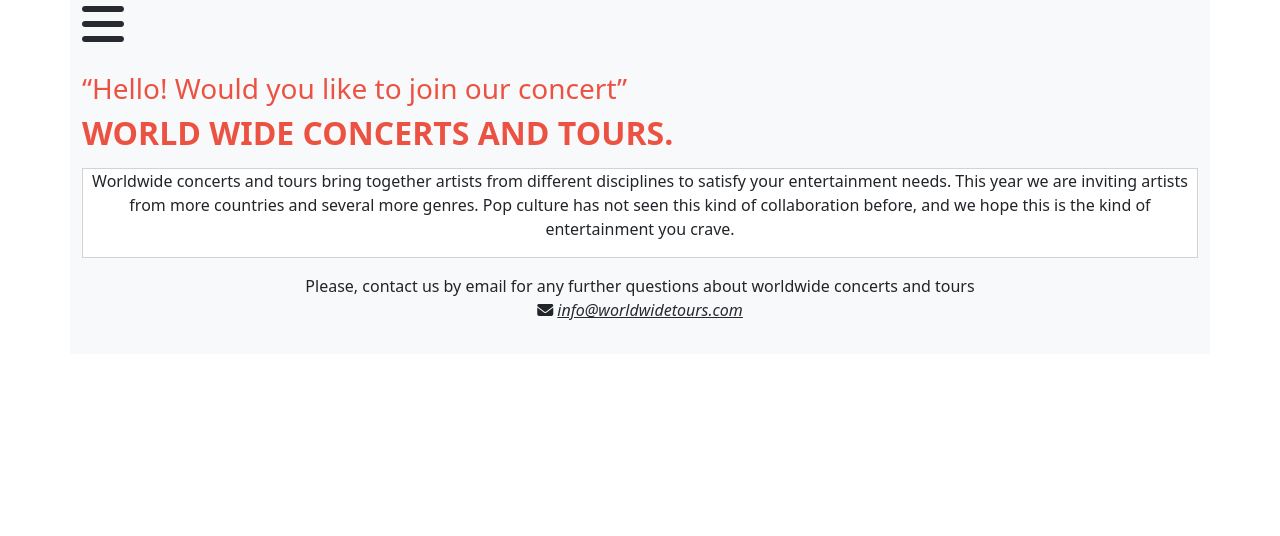
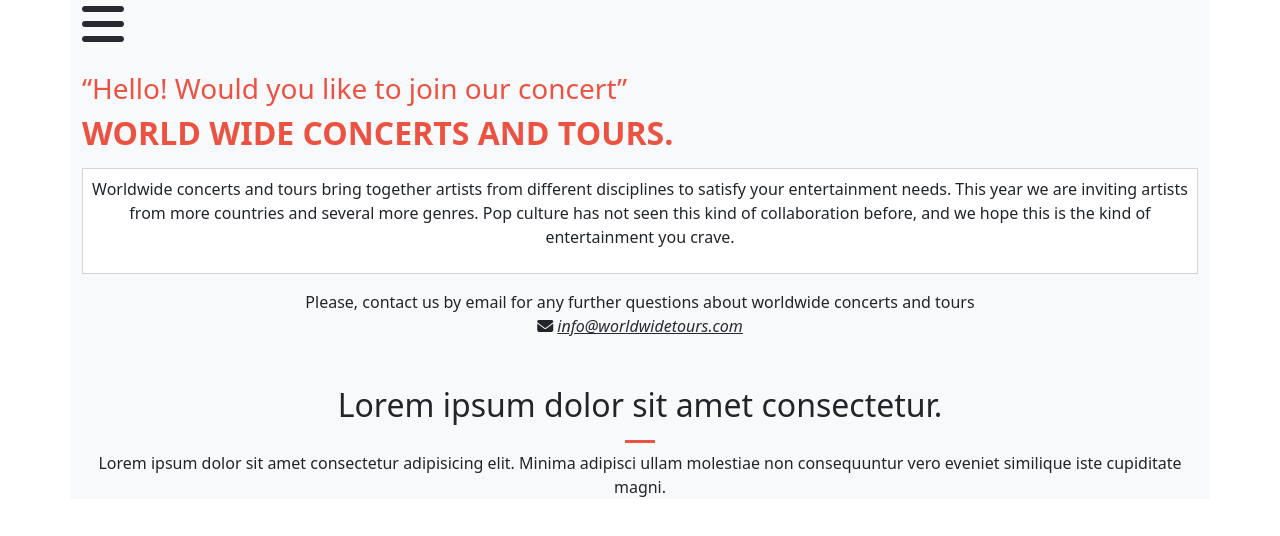
Before and after one commit to chrystalme/concert-hub, a website: page about.html in a window 1280 px wide. Drawn offline with Linux system fonts and the light colour scheme.

Commit message:
Add about.html content and scaffold

```diff
--- a/about.html
+++ b/about.html
@@ -27,16 +27,25 @@
             </h1>
         </section>
         <article class="about__article">
-            <p>
-                Worldwide concerts and tours bring together artists from different disciplines to satisfy your entertainment needs.
-                 This year we are inviting artists from more countries and several more genres. Pop culture has not seen this kind of collaboration before,
-                 and we hope this is the kind of entertainment you crave.
+            <p class="p-2">
+                Worldwide concerts and tours bring together artists from different disciplines to satisfy your
+                entertainment needs.
+                This year we are inviting artists from more countries and several more genres. Pop culture has not seen
+                this kind of collaboration before,
+                and we hope this is the kind of entertainment you crave.
             </p>
         </article>
         <div class="contact py-3">
-            <p>Please, contact us by email for any further questions about worldwide concerts and tours <br> <i class="fas fa-envelope"></i> <a href="mailto:#"><em>info@worldwidetours.com</em></a></p>
+            <p>Please, contact us by email for any further questions about worldwide concerts and tours <br> <i
+                    class="fas fa-envelope"></i> <a href="mailto:#"><em>info@worldwidetours.com</em></a></p>
+        </div>
+        <section>
 
-        </div>
+            <h2 class="my-2 p-2 text-center">Lorem ipsum dolor sit amet consectetur.</h2>
+            <div class="decor"></div>
+            <p class="my-2 text-center">Lorem ipsum dolor sit amet consectetur adipisicing elit. Minima adipisci ullam
+                molestiae non consequuntur vero eveniet similique iste cupiditate magni.</p>
+        </section>
     </div>
 </body>
 
--- a/sass/_about.scss
+++ b/sass/_about.scss
@@ -5,13 +5,19 @@ $grey-color: #d3d3d3;
 
 
 .about__article {
-    border: 1px solid #d3d3d3;
+    border: 1px solid $grey-color;
     background-color: white;
     text-align: center;
 }
 .contact {
     text-align: center;
     a{
-        color: #272a31;
+        color: $black-color;
     }
 }
+.decor {
+    border-bottom: 3px solid $orange-color;
+    margin: auto;
+    width: 30px;
+
+}
--- a/sass/_main.scss
+++ b/sass/_main.scss
@@ -5,7 +5,7 @@ $grey-color: #d3d3d3;
 
 html,
 body {
-  font-family: cococogoose, Lato;
+  font-family: cocogoose, Lato;
 }
 
 .menu-icon {
```
Also changed, not shown: css/style.css, images/3682513.jpg (added), images/4809423.jpg (added), images/Layer-1.png, images/Layer-5.png, images/Layer-6.png, images/Layer-7.png, images/Layer-8.png, index.html (line endings or trailing spaces), 4 other files.
